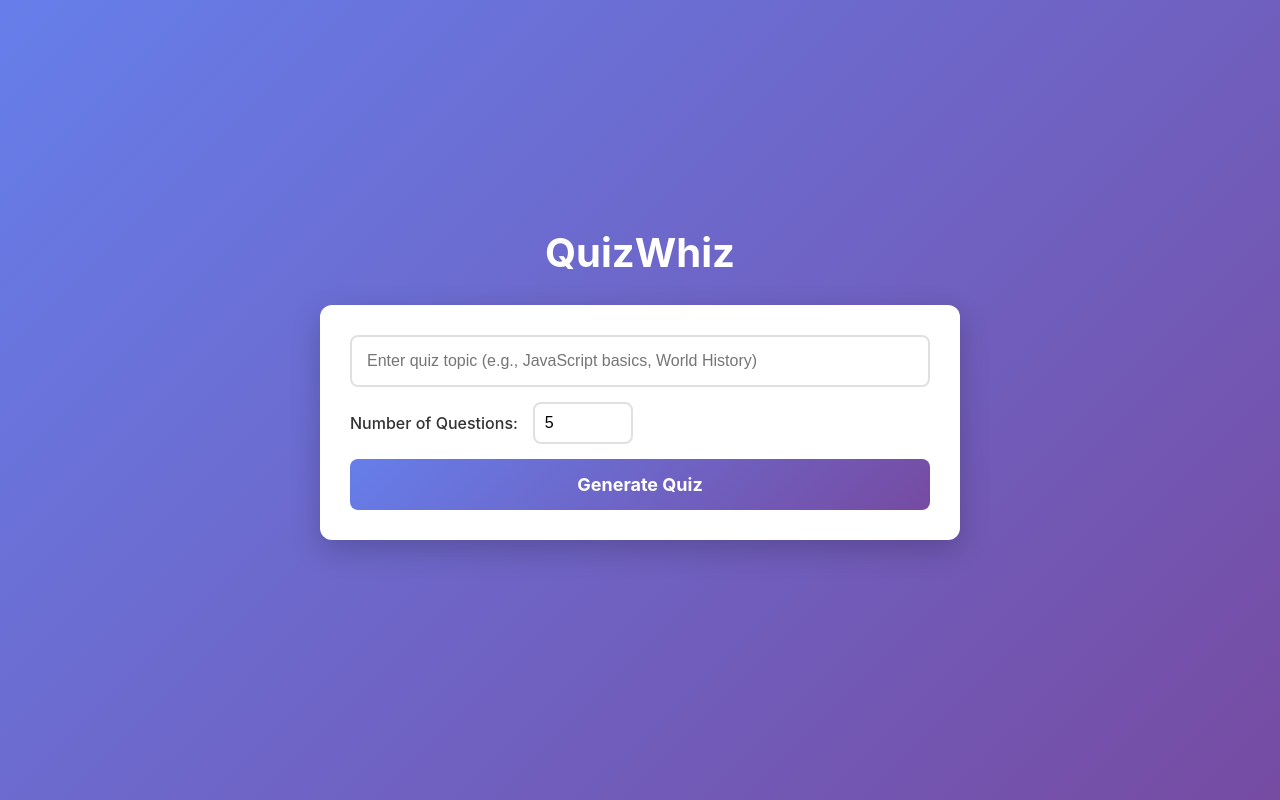
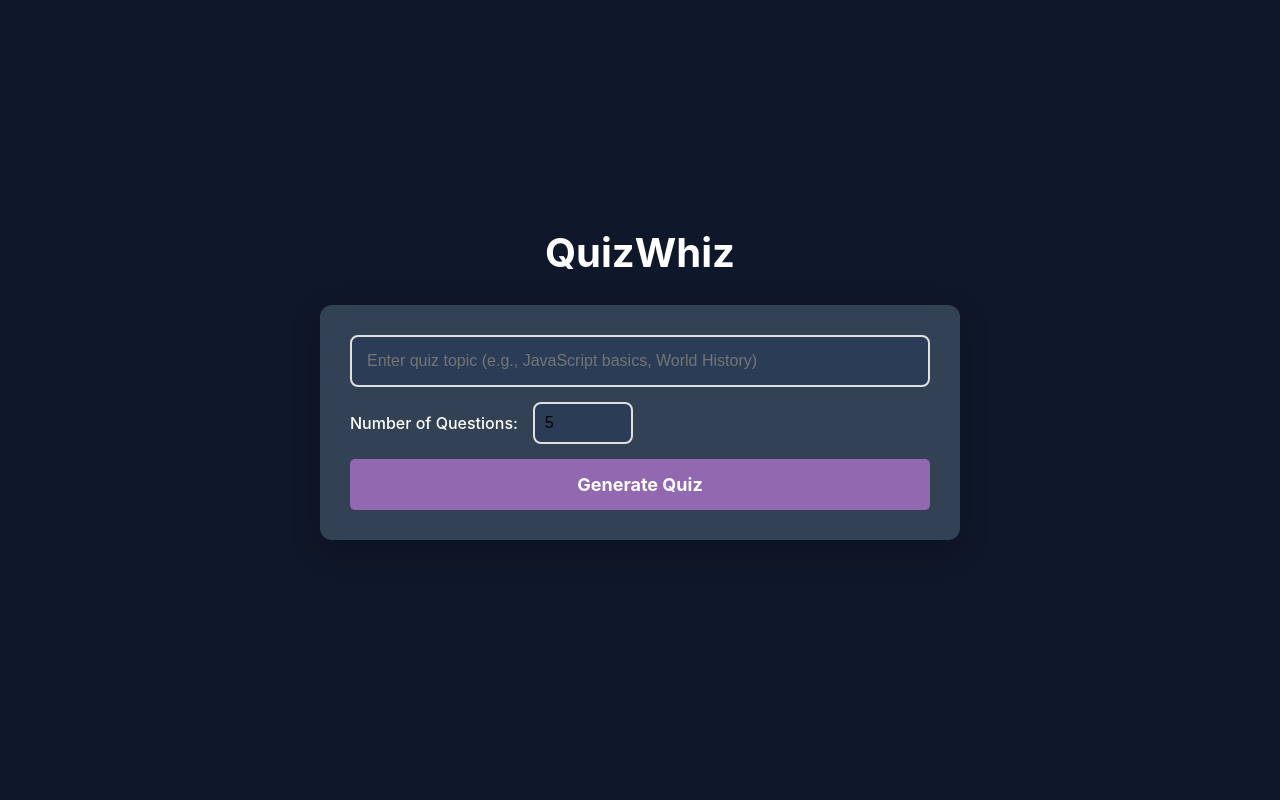
Before and after one commit to ankush-w17/QuizWhiz, a React (Vite) app in the folder client/quizWhiz-client/: page / in a window 1280 px wide. Built offline with nearby package versions, Linux system fonts and the light colour scheme.

Commit message:
modified color scheme

```diff
--- a/client/quizWhiz-client/src/App.css
+++ b/client/quizWhiz-client/src/App.css
@@ -8,7 +8,7 @@ body {
   font-family: -apple-system, BlinkMacSystemFont, 'Segoe UI', 'Roboto', 'Oxygen',
     'Ubuntu', 'Cantarell', 'Fira Sans', 'Droid Sans', 'Helvetica Neue',
     sans-serif;
-  background: linear-gradient(135deg, #667eea 0%, #764ba2 100%);
+  background: #0f172a;
   min-height: 100vh;
 }
 
@@ -30,7 +30,7 @@ h1 {
 }
 
 .input-section {
-  background: white;
+  background: #334155;
   padding: 30px;
   border-radius: 12px;
   box-shadow: 0 10px 30px rgba(0, 0, 0, 0.2);
@@ -38,6 +38,7 @@ h1 {
 }
 
 input[type="text"] {
+  background-color: #2b3c56;
   width: 100%;
   padding: 15px;
   font-size: 16px;
@@ -58,9 +59,9 @@ button {
   font-size: 18px;
   font-weight: bold;
   color: white;
-  background: linear-gradient(135deg, #667eea 0%, #764ba2 100%);
+  background: #9268b0;
   border: none;
-  border-radius: 8px;
+  border-radius: 5px;
   cursor: pointer;
   transition: transform 0.2s, box-shadow 0.2s;
 }
@@ -76,37 +77,37 @@ button:disabled {
 }
 
 .quiz-container {
-  background: white;
+  background: #334155;
   padding: 30px;
   border-radius: 12px;
   box-shadow: 0 10px 30px rgba(0, 0, 0, 0.2);
 }
 
 .quiz-container h2 {
-  color: #333;
+  color: white;
   margin-bottom: 25px;
   text-align: center;
   padding-bottom: 15px;
-  border-bottom: 3px solid #667eea;
+  border-bottom: 3px solid #9268b0;
 }
 
 .question-card {
-  background: #f8f9fa;
+  background: #334155;
   padding: 25px;
-  border-radius: 10px;
+  border-radius: 5px;
   margin-bottom: 20px;
-  border-left: 4px solid #667eea;
+  border-left: 4px solid #9268b0;
 }
 
 .question-card h3 {
-  color: #667eea;
+  color: #9268b0;
   margin-bottom: 10px;
   font-size: 1.1rem;
 }
 
 .question-text {
   font-size: 1.1rem;
-  color: #333;
+  color: white;
   margin-bottom: 15px;
   font-weight: 500;
 }
@@ -116,8 +117,8 @@ button:disabled {
 }
 
 .option {
-  background: white;
-  color: black;
+  background: #2b3c56;
+  color: white;
   padding: 12px 15px;
   margin-bottom: 10px;
   border-radius: 6px;
@@ -128,6 +129,7 @@ button:disabled {
 }
 
 .option:hover {
+  color: black;
   border-color: #667eea;
   background: #f0f4ff;
 }
@@ -163,11 +165,12 @@ button:disabled {
 .number-input-group label {
   font-size: 16px;
   font-weight: 500;
-  color: #333;
+  color: white;
   white-space: nowrap;
 }
 
 input[type="number"] {
+  background-color: #2b3c56;
   width: 100px;
   padding: 10px;
   font-size: 16px;
```
